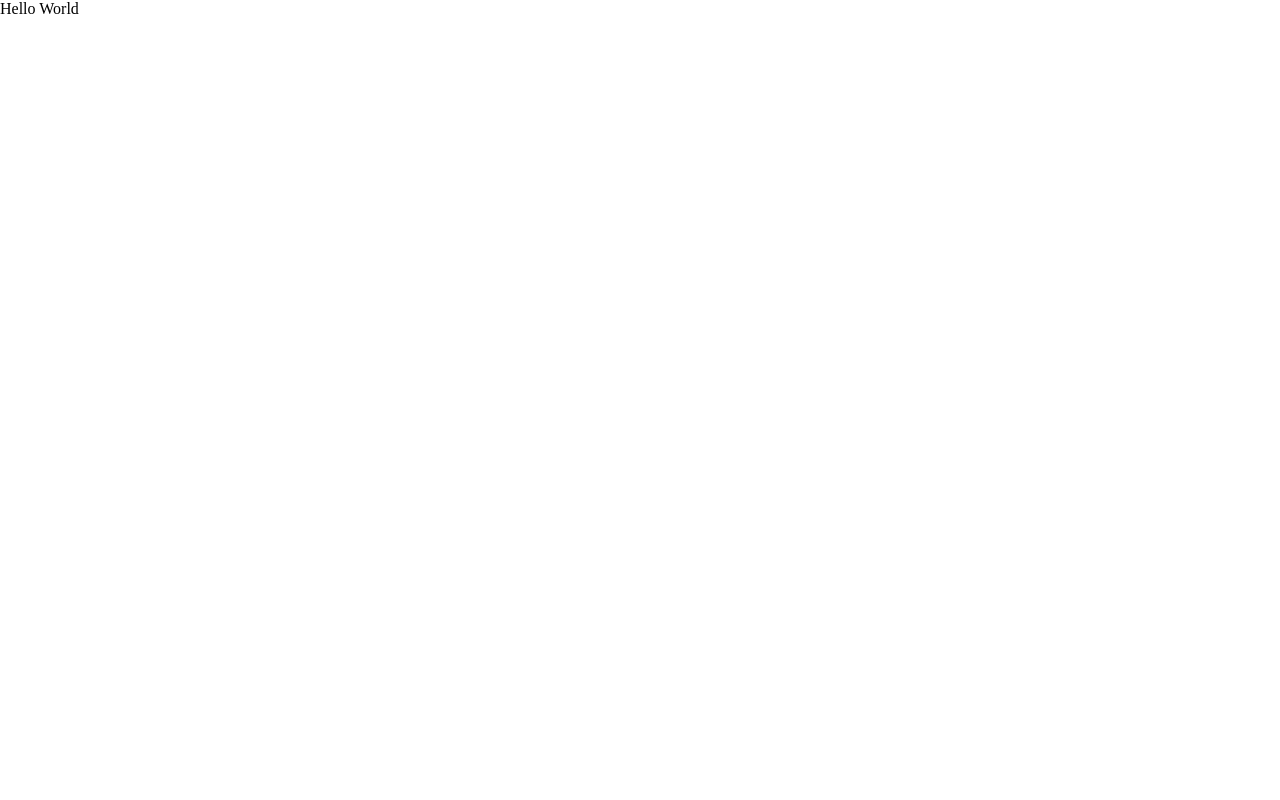
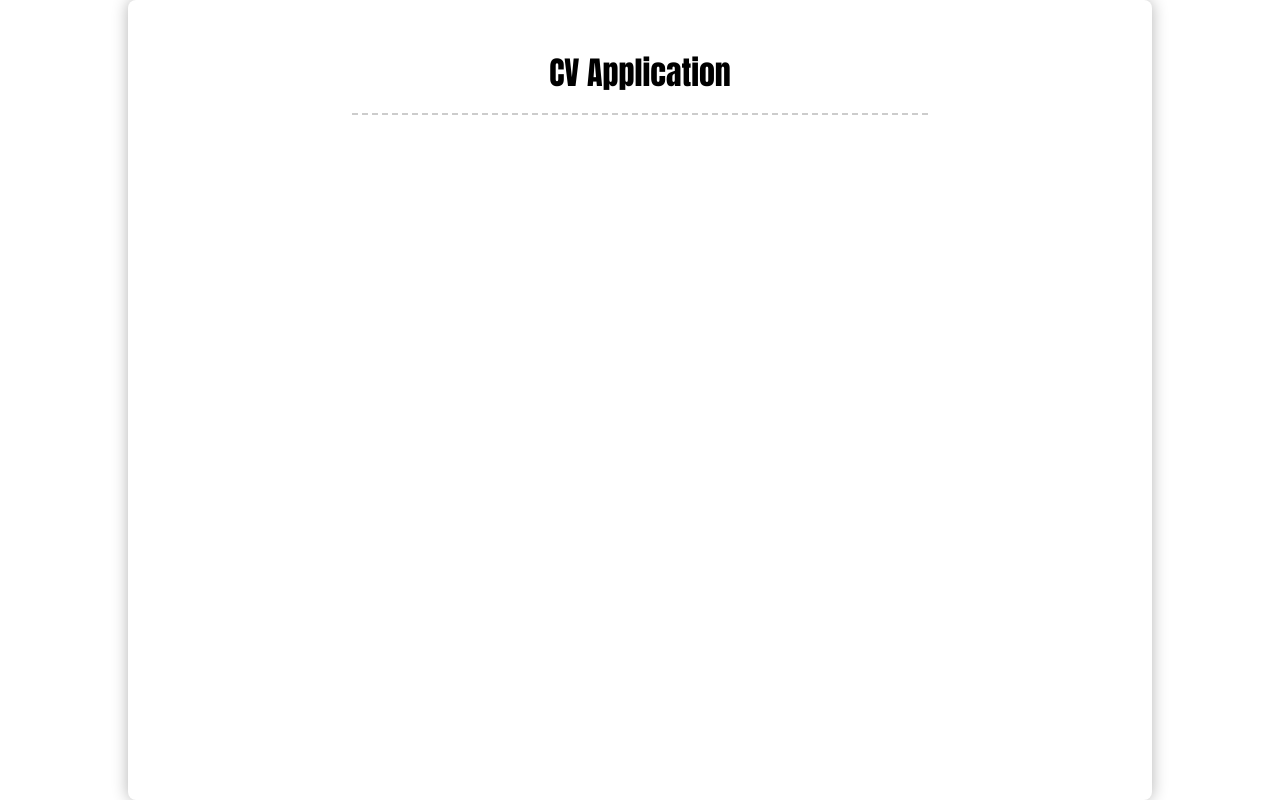
Before and after one commit to AliAdamH/cv-project, a React app: page / in a window 1280 px wide. Built offline with nearby package versions, Linux system fonts and the light colour scheme.

Commit message:
Add title with styles

```diff
--- a/src/components/App.js
+++ b/src/components/App.js
@@ -6,6 +6,10 @@ export default class App extends Component {
   }
 
   render() {
-    return <div>Hello World</div>;
+    return (
+      <div className="container">
+        <div className="container__title">CV Application</div>
+      </div>
+    );
   }
 }
--- a/src/styles/style.css
+++ b/src/styles/style.css
@@ -4,4 +4,31 @@
     margin: 0;
     padding: 0;
     box-sizing: border-box;
+    font-family: Impact, sans-serif;
 }
+
+
+
+.container {
+    width: 80%;
+    max-width: 1200px;
+    min-height: 100vh;
+    display: flex;
+    flex-direction: column;
+    margin: 0 auto;
+    border-radius: 0.5rem;
+    box-shadow: 0 0 1em rgba(0 0 0 / 0.3);
+    padding: 2rem;
+}
+
+.container__title {
+    font-size: 2rem;
+    font-weight: 600;
+    width: 60%;
+    text-align: center;
+    margin-inline: auto;
+    border-bottom-style: dashed;
+    border-bottom-width: 2px;
+    border-bottom-color: rgba(0 0 0 / 0.2);
+    padding: 1rem;
+}
```
